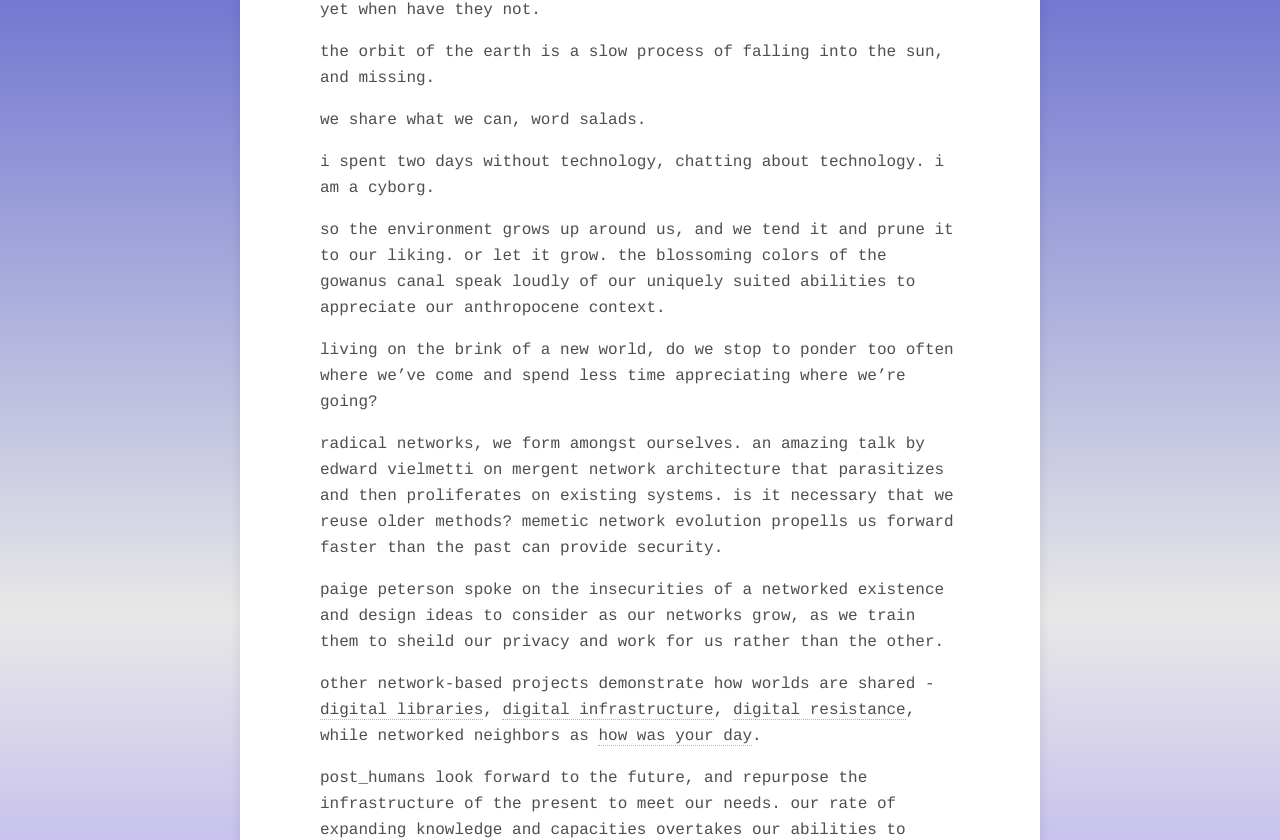
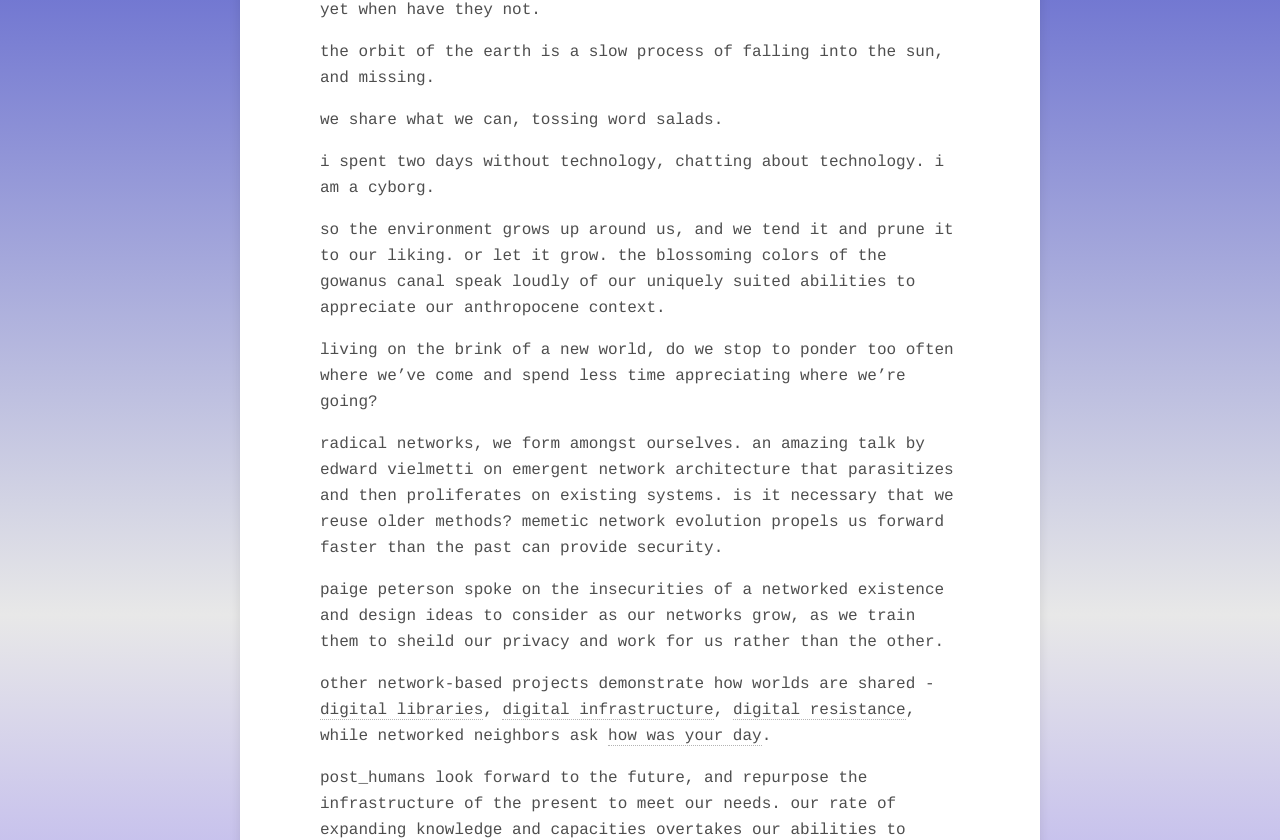
Before and after one commit to arebe/this.edgeofforever.net, a Jekyll site: the page built from _posts/2015-10-25-contexts.md, in a window 1280 px wide. Shown: the part 552-1392 px from the top of the page. Built offline with Jekyll 4.4.1, drawn with Linux system fonts in a browser that asks for light colours; nearby versions of some CDN libraries; some web fonts are replaced.

Commit message:
spelling fixes for contexts

```diff
--- a/_posts/2015-10-25-contexts.md
+++ b/_posts/2015-10-25-contexts.md
@@ -16,7 +16,7 @@ yet when have they not.
 
 the orbit of the earth is a slow process of falling into the sun, and missing.
 
-we share what we can, word salads.
+we share what we can, tossing word salads.
 
 i spent two days without technology, chatting about technology. i am a cyborg.
 
@@ -24,11 +24,11 @@ so the environment grows up around us, and we tend it and prune it to our liking
 
 living on the brink of a new world, do we stop to ponder too often where we've come and spend less time appreciating where we're going?
 
-radical networks, we form amongst ourselves. an amazing talk by edward vielmetti on mergent network architecture that parasitizes and then proliferates on existing systems. is it necessary that we reuse older methods? memetic network evolution propells us forward faster than the past can provide security.
+radical networks, we form amongst ourselves. an amazing talk by edward vielmetti on emergent network architecture that parasitizes and then proliferates on existing systems. is it necessary that we reuse older methods? memetic network evolution propels us forward faster than the past can provide security.
 
 paige peterson spoke on the insecurities of a networked existence and design ideas to consider as our networks grow, as we train them to sheild our privacy and work for us rather than the other.
 
-other network-based projects demonstrate how worlds are shared - [digital libraries](http://bibliotecha.info), [digital infrastructure](http://nycmesh.net), [digital resistance](http://www.signalstrengthproject.com), while networked neighbors as [how was your day](https://github.com/justpitbulls/hwyd-radnetworks).
+other network-based projects demonstrate how worlds are shared - [digital libraries](http://bibliotecha.info), [digital infrastructure](http://nycmesh.net), [digital resistance](http://www.signalstrengthproject.com), while networked neighbors ask [how was your day](https://github.com/justpitbulls/hwyd-radnetworks).
 
 post_humans look forward to the future, and repurpose the infrastructure of the present to meet our needs. our rate of expanding knowledge and capacities overtakes our abilities to predict the near-term needs of anyone who is not exactly us. or, brings the limitations of our attempts at prediction into stark focus.
 
```
Also changed, not shown: _posts/xxx_contexts.md (deleted, +0 -41 lines).
